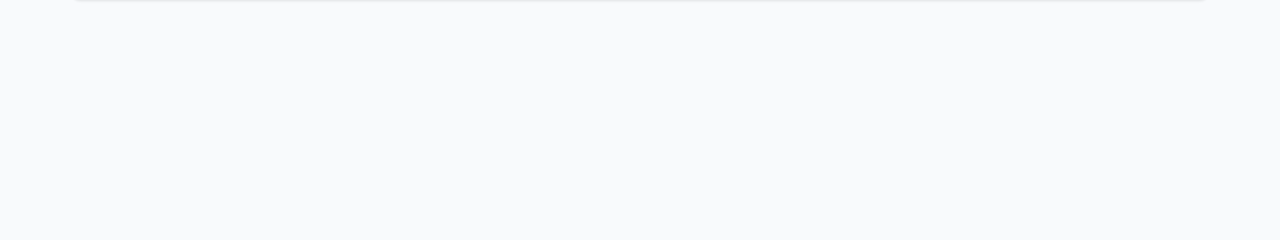
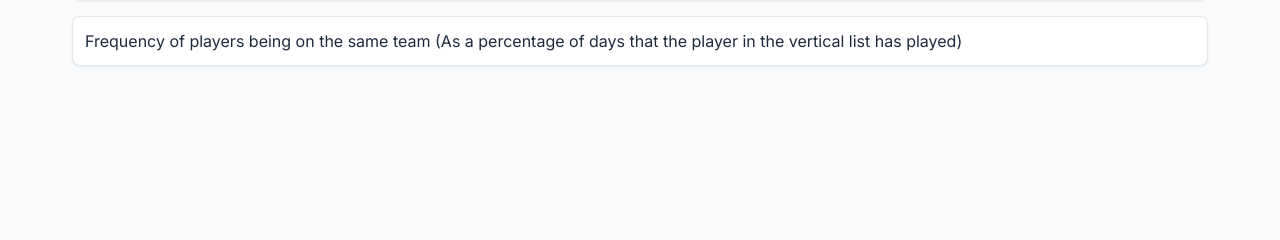
Before and after one commit to jmsellitti1/Field-Days, a Flask app: template templates/index.html in a window 1280 px wide, after a click on "Team Combinations". Shown: the part 356-596 px from the top of the page. Run offline with Flask 3, Linux system fonts and the light colour scheme; the template is opened without the code that fills it, so the values that code supplies are empty.

Commit message:
Updated style changes to remove warnings (and add team combination caption)

```diff
--- a/app.py
+++ b/app.py
@@ -30,7 +30,7 @@ def index():
     teams, days, season_stats = load_data()
     teams_data = teams.to_dict('records')
 
-    days['Date'] = pd.to_datetime(days['Date'])
+    days['Date'] = pd.to_datetime(days['Date'], format='%m/%d/%y')
 
     days = days.sort_values('Date', ascending=False)
 
--- a/static/css/style.css
+++ b/static/css/style.css
@@ -296,6 +296,24 @@ tr:hover td {
     background-color: #f5f5f5;
 }
 
+.team-combinations-caption {
+    margin-top: 1rem;
+    background: white;
+    color: var(--text-color);
+    border-radius: 0.5rem;
+    padding: 12px;
+    width: 100%;
+    font-size: 1rem;
+    box-shadow: 0 1px 3px rgba(0,0,0,0.07);
+    border: 1px solid var(--border-color);
+}
+
+body.dark-mode .team-combinations-caption {
+    background: #23272a;
+    color: var(--text-color);
+    border-color: var(--border-color);
+}
+
 @media (max-width: 768px) {
     .team-combinations {
         font-size: 0.9rem;
--- a/templates/index.html
+++ b/templates/index.html
@@ -247,7 +247,7 @@
                                     {% endif %}
                                 {% endfor %}
                                 {% for player in players|sort %}
-                                    {% if player|string != "nan" and player|string != "NaN" %}
+                                    {% if player|string not in ["nan", "NaN"] %}
                                         <th class="player-header">{{ player }}</th>
                                     {% endif %}
                                 {% endfor %}
@@ -255,11 +255,11 @@
                         </thead>
                         <tbody>
                             {% for row_player in players|sort %}
-                                {% if row_player|string != "nan" and row_player|string != "NaN" %}
+                                {% if row_player|string not in ["nan", "NaN"] %}
                                 <tr>
                                     <td class="player-header">{{ row_player }}</td>
                                     {% for col_player in players|sort %}
-                                        {% if col_player|string != "nan" and col_player|string != "NaN" %}
+                                        {% if col_player|string not in ["nan", "NaN"] %}
                                         <td class="combination-cell {% if row_player == col_player %}same-player{% endif %}">
                                             {% if row_player == col_player %}
                                                 -
@@ -282,6 +282,9 @@
                             {% endfor %}
                         </tbody>
                     </table>
+                </div>
+                <div class="team-combinations-caption">
+                    Frequency of players being on the same team (As a percentage of days that the player in the vertical list has played)
                 </div>
             </section>
 
```
